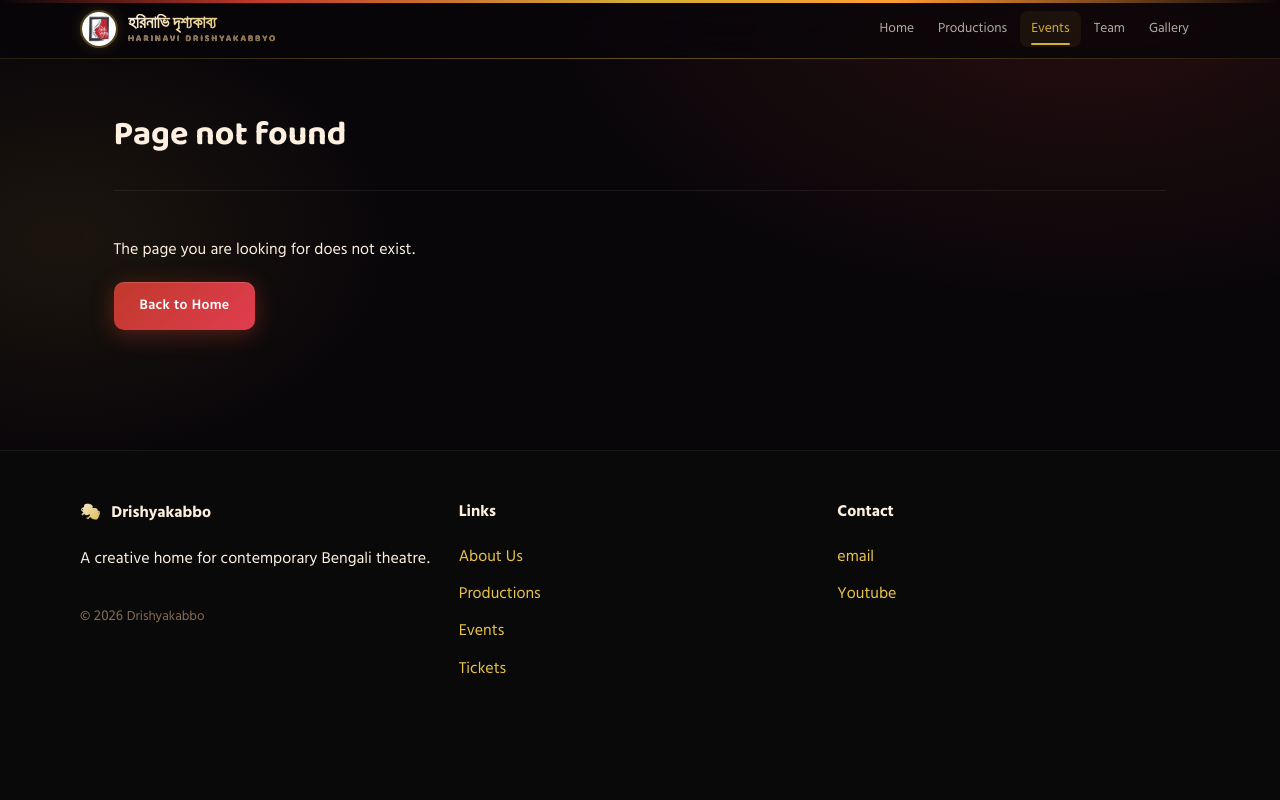
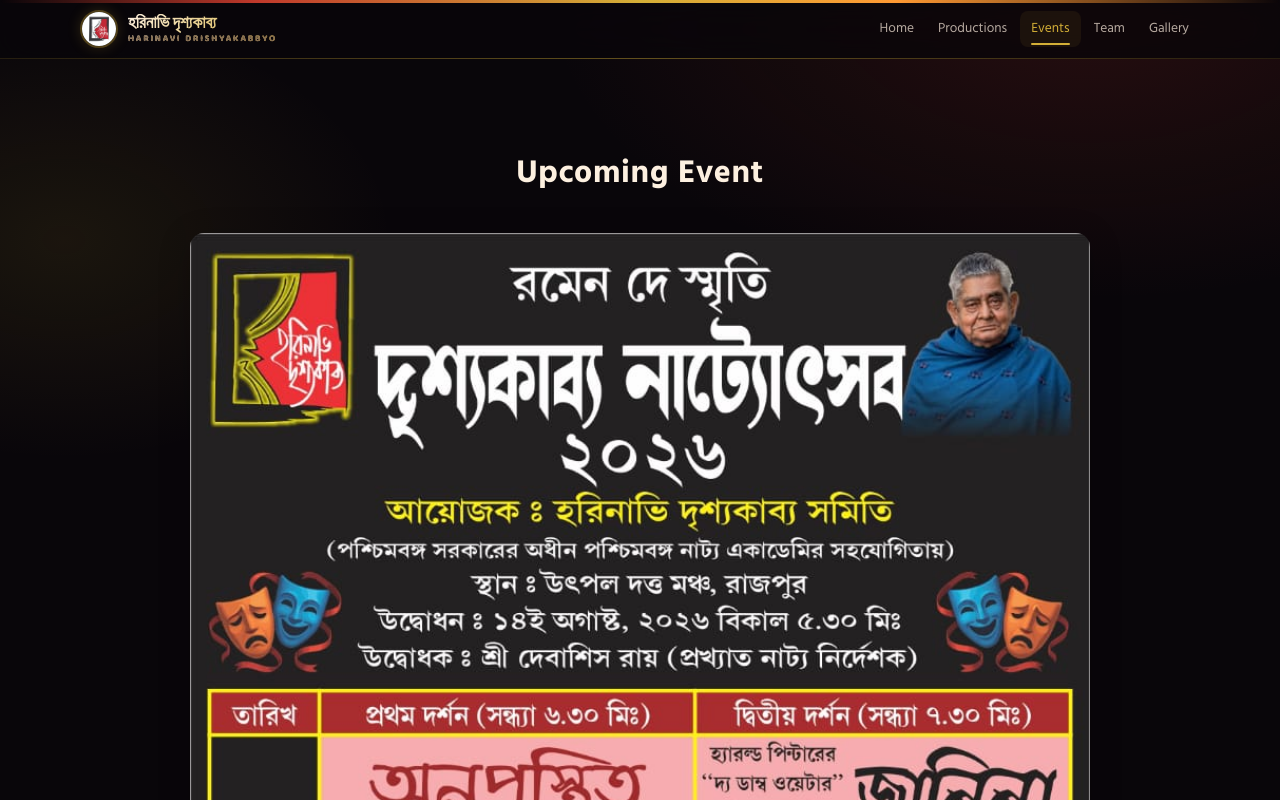
Before and after one commit to bratatech/Drishyakabbo, a React (Vite) app in the folder frontend/: page /events in a window 1280 px wide. Shown: the top 800 px of the page. Built offline with nearby package versions, Linux system fonts and the light colour scheme; a web font is replaced by a local one.

Commit message:
Spelling changes done

```diff
--- a/frontend/index.html
+++ b/frontend/index.html
@@ -4,7 +4,7 @@
 <head>
   <meta charset="UTF-8" />
   <meta name="viewport" content="width=device-width, initial-scale=1.0" />
-  <title>হরিনাভি দৃশ্যকাব্য | Harinavi DrishyaKabbyo</title>
+  <title>হরিনাভি দৃশ্যকাব্য | Harinavi DrishyaKabya</title>
   <meta name="description"
     content="হরিনাভি দৃশ্যকাব্য — বাংলার মঞ্চনাটকের এক উজ্জ্বল যাত্রা। A vibrant Bengali theatre collective from Harinavi." />
   <link rel="icon" href="/favicon.svg" />
--- a/frontend/src/components/Footer.jsx
+++ b/frontend/src/components/Footer.jsx
@@ -9,12 +9,12 @@ export default function Footer() {
           <div>
             <div className="brand">
               <span role="img" aria-label="mask">🎭</span>
-              <strong>Drishyakabbo</strong>
+              <strong>Drishyakabya</strong>
             </div>
             <p className="section">
               A creative home for contemporary Bengali theatre.
             </p>
-            <small>© {new Date().getFullYear()} Drishyakabbo</small>
+            <small>© {new Date().getFullYear()} Drishyakabya</small>
           </div>
           <div>
             <strong>Links</strong>
--- a/frontend/src/components/Hero.jsx
+++ b/frontend/src/components/Hero.jsx
@@ -78,15 +78,15 @@ export default function Hero() {
 
           <div className="hero-stats">
             <div>
-              <div className="hero-stat-num">১২+</div>
+              <div className="hero-stat-num">৮+</div>
               <div className="hero-stat-label">Productions</div>
             </div>
             <div>
-              <div className="hero-stat-num">৮ বছর</div>
+              <div className="hero-stat-num">8 বছর</div>
               <div className="hero-stat-label">On Stage</div>
             </div>
             <div>
-              <div className="hero-stat-num">৫০০+</div>
+              <div className="hero-stat-num"> ৫০০০+</div>
               <div className="hero-stat-label">Audience</div>
             </div>
           </div>
--- a/frontend/src/pages/Events.jsx
+++ b/frontend/src/pages/Events.jsx
@@ -1,10 +1,33 @@
 import React from 'react'
 
-// Events page is currently under construction
 export default function Events() {
   return (
-    <section className="container" style={{ padding: '80px 0', textAlign: 'center' }}>
-      <h2>Events — Coming Soon</h2>
+    <section style={{
+      display: 'flex',
+      flexDirection: 'column',
+      alignItems: 'center',
+      padding: '60px 20px',
+      minHeight: '60vh',
+    }}>
+      <h2 style={{
+        marginBottom: '32px',
+        fontSize: '2rem',
+        fontWeight: '700',
+        letterSpacing: '0.02em',
+      }}>
+        Upcoming Event
+      </h2>
+      <img
+        src="/img25.jpeg"
+        alt="Upcoming Event"
+        style={{
+          width: '100%',
+          maxWidth: '900px',
+          borderRadius: '14px',
+          boxShadow: '0 6px 32px rgba(0,0,0,0.22)',
+          display: 'block',
+        }}
+      />
     </section>
   )
 }
--- a/frontend/src/pages/Home.jsx
+++ b/frontend/src/pages/Home.jsx
@@ -277,7 +277,7 @@ export default function Home() {
       </section>
 
       {/* JOIN CTA */}
-      <section className="container" style={{ paddingTop: 0 }}>
+      {/* <section className="container" style={{ paddingTop: 0 }}>
         <div style={{
           background: 'linear-gradient(135deg, rgba(192,57,43,.18) 0%, rgba(212,175,55,.1) 100%)',
           border: '1px solid var(--border)',
@@ -306,7 +306,7 @@ export default function Home() {
             <Link className="btn secondary" to="/contact">&#x0986;&#x09AE;&#x09BE;&#x09A6;&#x09C7;&#x09B0; &#x09B8;&#x09BE;&#x09A5;&#x09C7; &#x0995;&#x09A5;&#x09BE; &#x09AC;&#x09B2;&#x09C1;&#x09A8;</Link>
           </div>
         </div>
-      </section>
+      </section> */}
     </>
   )
 }
--- a/frontend/src/pages/NotFound.jsx
+++ b/frontend/src/pages/NotFound.jsx
@@ -1,17 +1,33 @@
 import React from 'react'
-import PageHeader from '../components/PageHeader.jsx'
-import { Link } from 'react-router-dom'
 
 export default function NotFound() {
   return (
-    <>
-      <PageHeader title="Page not found" />
-      <section className="container">
-        <p>The page you are looking for does not exist.</p>
-        <div className="cta-row">
-          <Link className="btn" to="/">Back to Home</Link>
-        </div>
-      </section>
-    </>
+    <section style={{
+      display: 'flex',
+      flexDirection: 'column',
+      alignItems: 'center',
+      padding: '60px 20px',
+      minHeight: '60vh',
+    }}>
+      <h2 style={{
+        marginBottom: '32px',
+        fontSize: '2rem',
+        fontWeight: '700',
+        letterSpacing: '0.02em',
+      }}>
+        Upcoming Event
+      </h2>
+      <img
+        src="/img25.jpeg"
+        alt="Upcoming Event"
+        style={{
+          width: '100%',
+          maxWidth: '900px',
+          borderRadius: '14px',
+          boxShadow: '0 6px 32px rgba(0,0,0,0.22)',
+          display: 'block',
+        }}
+      />
+    </section>
   )
 }
```
